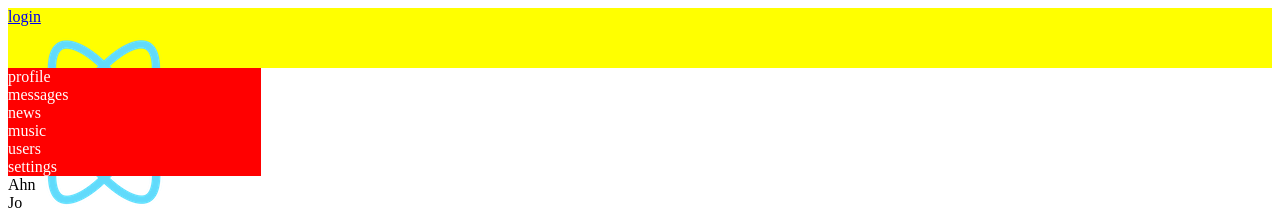
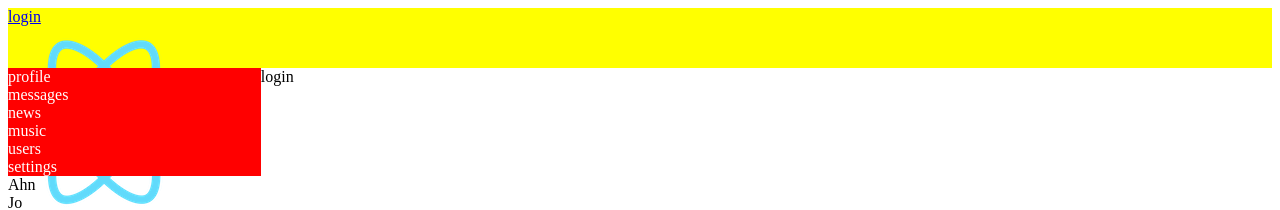
Before and after one commit to Botabay/samurai-way, a React (Create React App) app: page /login in a window 1280 px wide. Shown: the top 210 px of the page. Built offline with nearby package versions, Linux system fonts and the light colour scheme; no server answers.

Commit message:
added a redicreting of logining by Redirect of Navigate, lesson68

```diff
--- a/src/App.tsx
+++ b/src/App.tsx
@@ -1,6 +1,6 @@
 import './App.css';
-import { Header } from './components/Header/Header';
-import { Profile } from './components/content/Profile/Profile';
+// import { Header } from './components/Header/Header';
+// import { Profile } from './components/content/Profile/Profile';
 import { Routes, Route } from 'react-router-dom';
 import { BrowserRouter } from "react-router-dom";
 import { DialogsContainer } from './components/content/Dialogs/DialogsContainer';
@@ -11,6 +11,7 @@ import { Sidebar } from './components/Sidebar/Sidebar';
 import { UsersContainer } from './components/content/Users/UsersContainer';
 import { ProfileContainer } from './components/content/Profile/ProfileContainer';
 import { HeaderContainer } from './components/Header/HeaderContainer';
+import { Login } from './components/Login/Login';
 
 export const App = () => {
     return (
@@ -30,6 +31,7 @@ export const App = () => {
                         <Route path="/music" element={<Music pageName='Music' />}></Route>
                         <Route path="/settings" element={<Settings pageName='Settings' />}></Route>
                         <Route path="/users" element={<UsersContainer />}></Route>
+                        <Route path="/login" element={<Login />}></Route>
                     </Routes>
                 </div>
             </BrowserRouter>
--- /dev/null
+++ b/src/components/Login/Login.tsx
@@ -0,0 +1,5 @@
+export const Login=()=>{
+    return (
+        <div>login</div>
+    )
+}
--- a/src/components/content/Dialogs/Dialogs.tsx
+++ b/src/components/content/Dialogs/Dialogs.tsx
@@ -3,11 +3,13 @@ import { Dialog } from './Dialog/Dialog'
 import { Message } from './Message/Message'
 import { MessageType, DialogType, } from '../../../redux/dialogReducer'
 import { NewItem } from '../NewItem/NewItem'
+import { Navigate } from 'react-router-dom'
 
 type DialogsPropsType = {
     dialogs: DialogType[]
     messages: MessageType[]
     newMessageText: string
+    isAuth: boolean
     updateNewMessageText: (v: string) => void
     addNewMessage: () => void
 }
@@ -15,10 +17,12 @@ type DialogsPropsType = {
 export const Dialogs = ({
     dialogs,
     messages,
+    isAuth,
     updateNewMessageText,
     addNewMessage,
     newMessageText
 }: DialogsPropsType) => {
+    if (!isAuth) return <Navigate to='/login' />
     return (
         <div className={s.dialogs}>
             <div className="dialogItems">
@@ -40,5 +44,6 @@ export const Dialogs = ({
                 addNewItem={addNewMessage}
             />
         </div>
+
     )
 }
--- a/src/components/content/Dialogs/DialogsContainer.tsx
+++ b/src/components/content/Dialogs/DialogsContainer.tsx
@@ -7,7 +7,8 @@ import { connect } from 'react-redux';
 const mapStateToProps = (state: AppRootStateType) => ({
     dialogs: state.dialogs.dialogs,
     messages: state.dialogs.messages,
-    newMessageText: state.dialogs.newMessageText
+    newMessageText: state.dialogs.newMessageText,
+    isAuth: state.auth.isAuth,
 })
 
 const mapDispatchToProps = (dispatch: any) => ({
--- a/src/components/content/Profile/ProfileContainer.tsx
+++ b/src/components/content/Profile/ProfileContainer.tsx
@@ -5,6 +5,7 @@ import { AppRootStateType } from "../../../redux/reduxStore";
 import { getProfileDataTC } from "../../../redux/profileReducer";
 
 import {
+    Navigate,
     useLocation,
     useNavigate,
     useParams,
@@ -35,6 +36,7 @@ export class ProfileContain extends React.Component<any>{
         this.props.getProfileDataTC(id)
     }
     render = () => {
+        if (!this.props.isAuth ) return <Navigate to='/login' />
         return (
             <Profile {...this.props} />
         )
@@ -44,7 +46,8 @@ export class ProfileContain extends React.Component<any>{
 const ProfileContainWithRoute = withRouter(ProfileContain);
 
 const mapStateToProps = (state: AppRootStateType) => ({
-    profile: state.profile.profile
+    profile: state.profile.profile,
+    isAuth:state.auth.isAuth
 })
 const mapDispatchToProps = {
     getProfileDataTC
```
